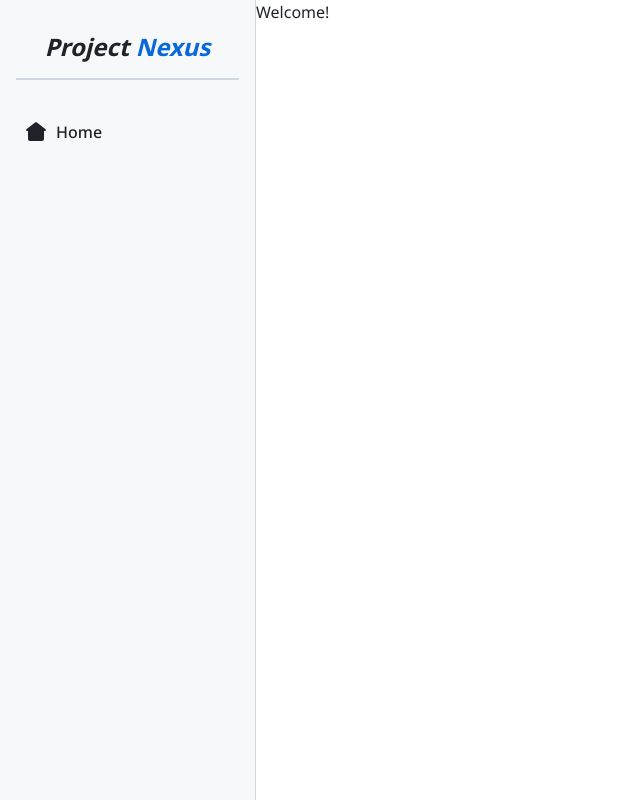
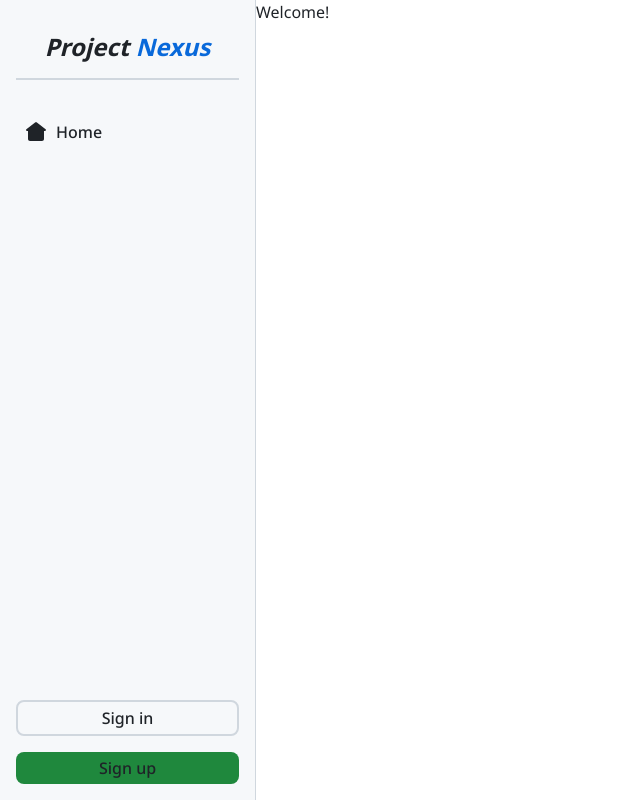
Before and after one commit to dvtzoe/project-nexora, a Next.js app: page / in a window 1280 px wide. Shown: the whole page, without its empty margins (0-640 px from the left). Built offline with nearby package versions, Linux system fonts and the light colour scheme.

Commit message:
add sidebar auth nav

```diff
--- a/src/components/sidebar.tsx
+++ b/src/components/sidebar.tsx
@@ -10,7 +10,7 @@ const navigations = [
 
 export default function Sidebar() {
   return (
-    <div className="bg-bg-secondary text-fg-primary border-neutral flex h-screen w-64 flex-col border-r">
+    <div className="bg-bg-secondary text-fg-primary border-neutral flex h-screen w-64 flex-col flex-nowrap overflow-auto border-r">
       {/* Logo */}
       <div className="border-neutral m-4 flex h-16 items-center justify-center border-b-2">
         <a className="text-fg-primary text-2xl font-bold italic" href="/">
@@ -33,6 +33,23 @@ export default function Sidebar() {
           </a>
         ))}
       </nav>
+      <div>
+        {/* Auth */}
+        <div className="m-4 flex flex-grow flex-col gap-4">
+          <a
+            href="/signin"
+            className="border-neutral hover:border-fg-secondary hover:text-fg-tertiary rounded-lg border-2 p-1 text-center font-medium transition-colors duration-300 ease-out"
+          >
+            Sign in
+          </a>
+          <a
+            href="/signup"
+            className="bg-button hover:bg-button-hover hover:text-fg-tertiary rounded-lg p-1 text-center font-medium transition-colors duration-300 ease-out"
+          >
+            Sign up
+          </a>
+        </div>
+      </div>
     </div>
   );
 }
```
